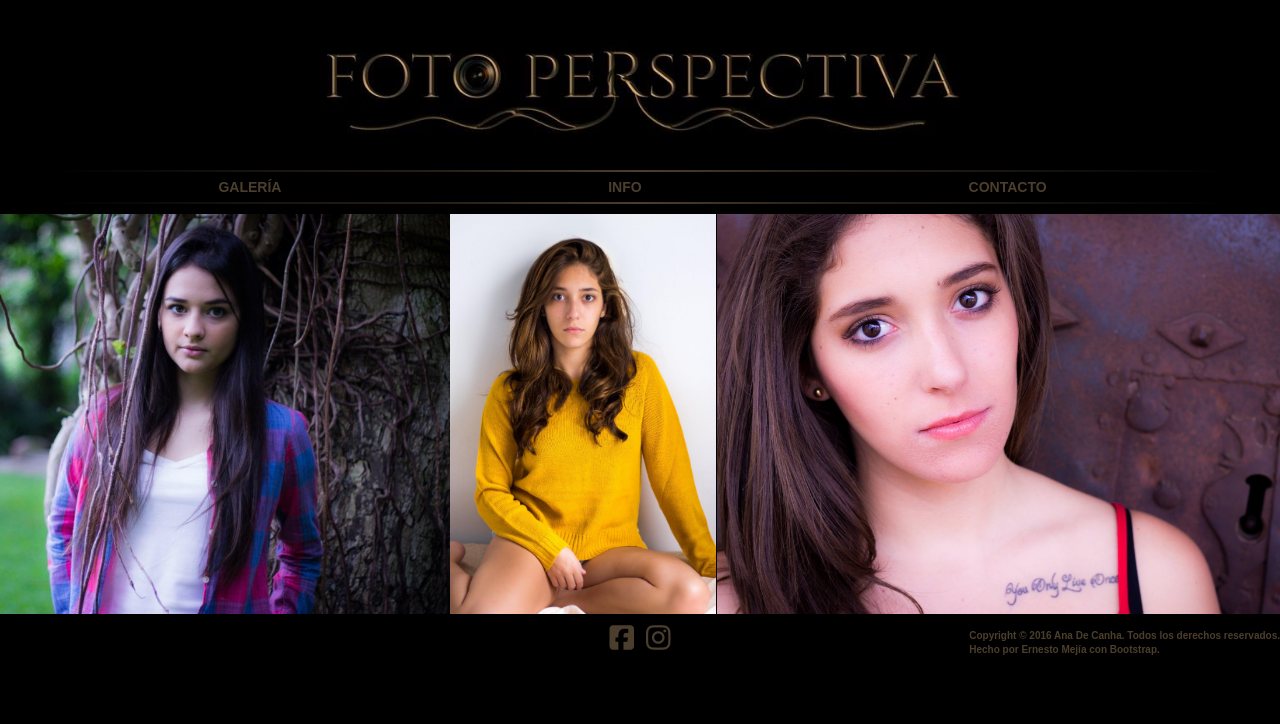
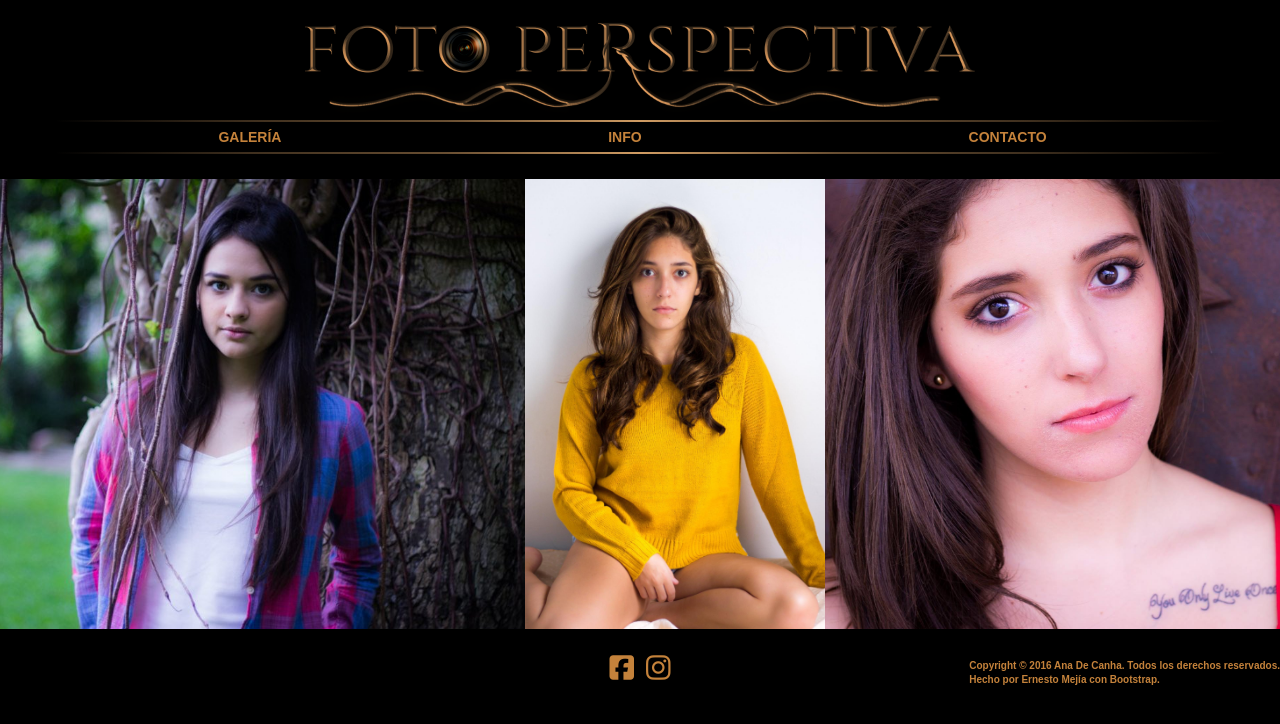
Before and after one commit to egmm/FotoPerspectiva, a plain HTML site: page index.html in a window 1280 px wide. Drawn offline with nearby package versions, Linux system fonts and the light colour scheme; a web font is replaced by a local one.

Commit message:
Cambiando el logo, color de letras y detalles

```diff
--- a/index.html
+++ b/index.html
@@ -13,8 +13,7 @@
 	<body>
 		<header>
 			<i class="fa fa-bars fa-2x" aria-hidden="true" id="btn-menu"></i>
-			<!--<h1 class="head text-center">NOMBRE</h1>-->
-			<img id="logo" src="img/Logo.jpg">
+			<img id="logo" src="img/Foto_Perspectiva.png">
 		</header>
 		<nav class='container' id="bar">
 			<ul class="nav nav-pills nav-justified">
@@ -28,8 +27,8 @@
 		</div>
 		<footer>
 			<div class="social">
-				<a href="#"><i class="fa fa-facebook-square fa-2x" aria-hidden="true"></i></a>
-				<a href="#"><i class="fa fa-instagram fa-2x" aria-hidden="true"></i></a>
+				<a href="https://www.facebook.com/Foto-Perspectiva-257209561144778/" target="_blank"><i class="fa fa-facebook-square fa-2x" aria-hidden="true"></i></a>
+				<a href="https://www.instagram.com/foto.perspectiva/" target="_blank"><i class="fa fa-instagram fa-2x" aria-hidden="true"></i></a>
 			</div>
 			<p>
 				Copyright © 2016 Ana De Canha. Todos los derechos reservados.<br>
--- a/style.css
+++ b/style.css
@@ -2,24 +2,26 @@ body {
 	background-color: #000000;
 }
 p, h1, a {
-	color: #4C3E2D;
+	color: #c4823b;
 	font-family: 'Proza Libre', sans-serif;
 	font-weight: bold;
 }
 #logo {
-	height: 170px;
+	height: 120px;
 	max-width: 100%;
 	display: block;
 	margin: auto;
 	box-sizing: border-box;
 }
-.nav li a:hover {
+.nav li a:hover, footer a:hover {
 	background-color: inherit;
+	color: #c4823b;
+	-webkit-transform: scale(1.2);
 }
 #fotos {
 	position: relative;
 	width: 100%;
-	height: 400px;
+	height: 450px;
 	overflow-x: hidden;
 }
 #container {
@@ -44,12 +46,11 @@ p, h1, a {
 	margin-bottom: 20px;
 }
 nav {
-	/*background: linear-gradient(to right, transparent,rgba(166,166,166,0.3), rgba(166,166,166,0.5),#6a6a6a,rgba(166,166,166,0.5), rgba(166,166,166,0.3), transparent);*/
-	background: linear-gradient(to right, transparent,rgba(76,62,45,0.3), rgba(76,62,45,0.5),#4C3E2D,rgba(76,62,45,0.5), rgba(76,62,45,0.3), transparent);
+	background: linear-gradient(to right, transparent,rgba(208, 156, 99,0.3), rgba(208, 156, 99,0.5),#d09c63,rgba(208, 156, 99,0.5), rgba(208, 156, 99,0.3), transparent);
   padding: 2px;
   padding-left: 0px !important;
   padding-right: 0px !important;
-	margin-bottom: 10px;
+	margin-bottom: 25px;
 }
 nav ul {
 	background-color: black;
@@ -58,9 +59,12 @@ nav ul li a {
 	height: 35px;
 	margin-top: -5px;
 }
+footer {
+	margin-top: 15px;
+}
 footer p {
 	font-size: 10px;
-	color: #4C3E2D;
+	color: #c4823b;
 	padding-top: 15px;
 	display: inline;
 	float: right;
@@ -88,7 +92,7 @@ i:last-child {
 		display: inline-block;
 		margin-left: 5%;
 		font-size: 2.4em;
-		color: #a6a6a6;
+		color: #c4823b;
 	}
 	#bar {
 		height: 500px;
```
Also changed, not shown: img/Foto_Perspectiva.png (added), img/Logo.jpg (deleted).
